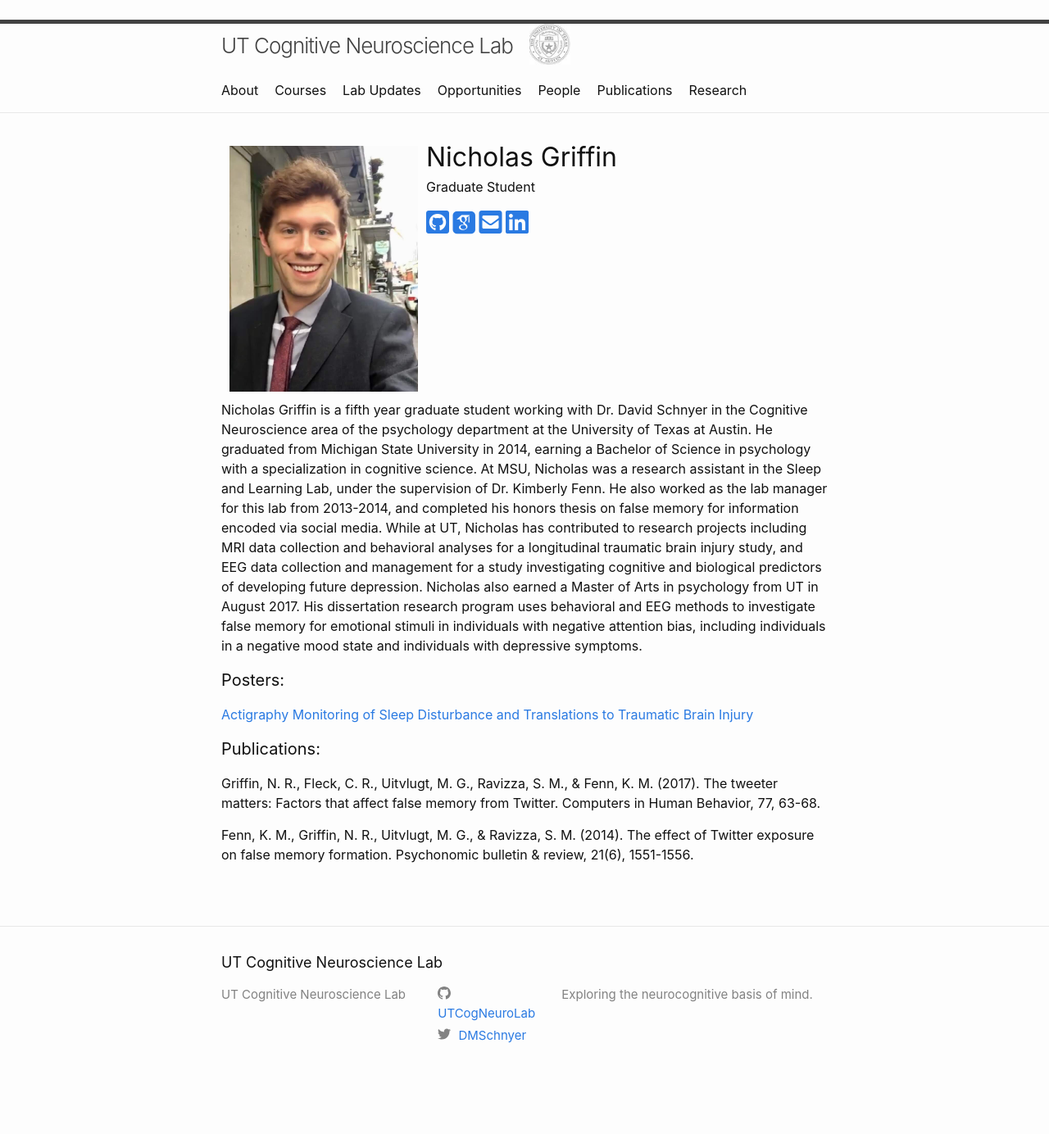
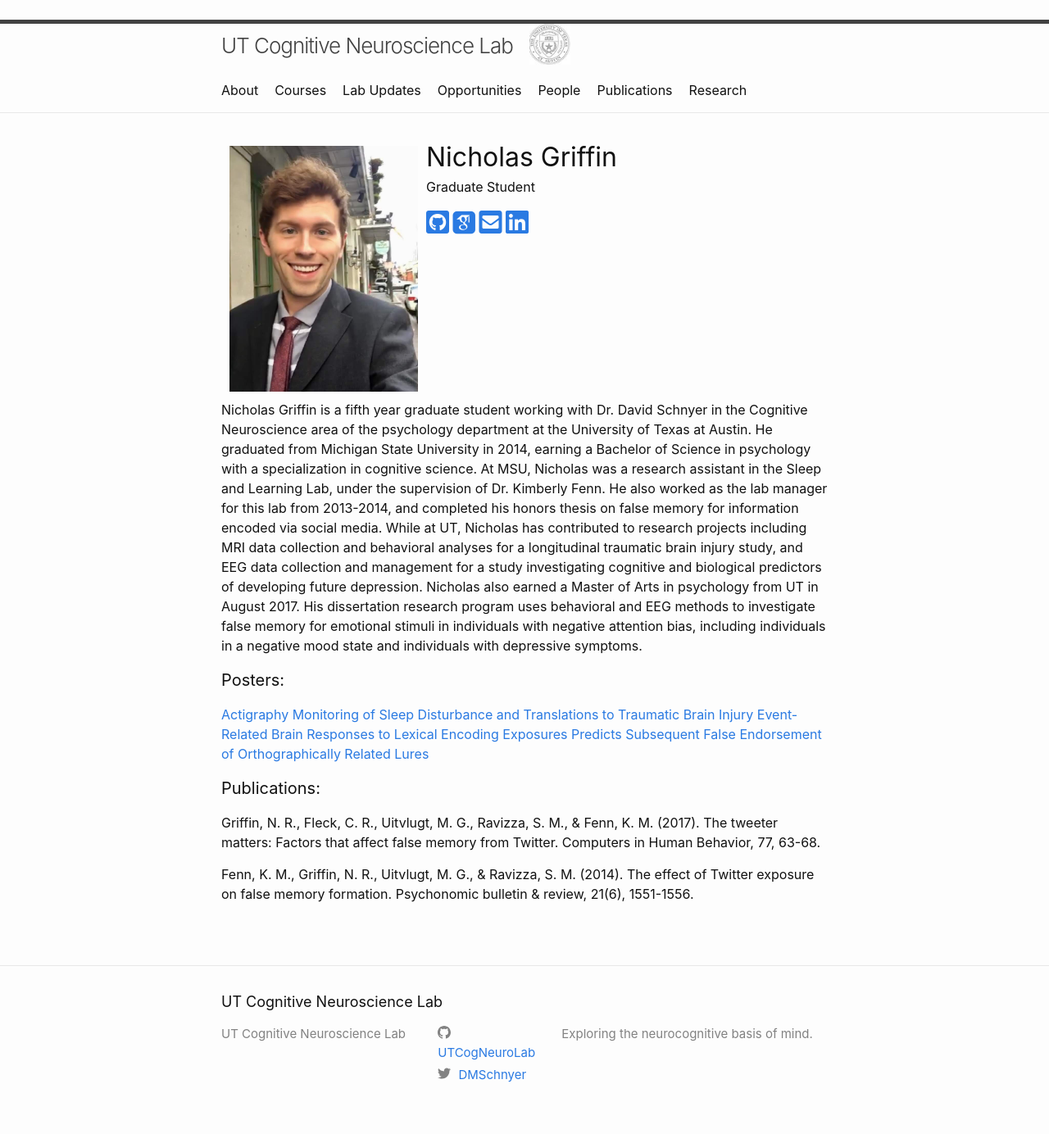
Before and after one commit to UTCogNeuroLab/UTCogNeuroLab.github.io, a Jekyll site: the page built from team/nicholas-griffin.md, in a window 1280 px wide. Shown: the whole page at 82% size. Built offline with Jekyll 4.4.1, drawn with Linux system fonts in a browser that asks for light colours; nearby versions of some CDN libraries; some web fonts are replaced; before the commit the page ends 1336 px from its top, so only the background shows below that.

Commit message:
Update nicholas-griffin.md

```diff
--- a/team/nicholas-griffin.md
+++ b/team/nicholas-griffin.md
@@ -19,6 +19,7 @@ Nicholas Griffin is a fifth year graduate student working with Dr. David Schnyer
 #### Posters:
 
 [Actigraphy Monitoring of Sleep Disturbance and Translations to Traumatic Brain Injury](/assets/posters/CARE_Poster.pptx.pdf)
+[Event-Related Brain Responses to Lexical Encoding Exposures Predicts Subsequent False Endorsement of Orthographically Related Lures](/assets/posters/SfN Poster 2018 NRG.pdf)
 
 #### Publications:
 
```
